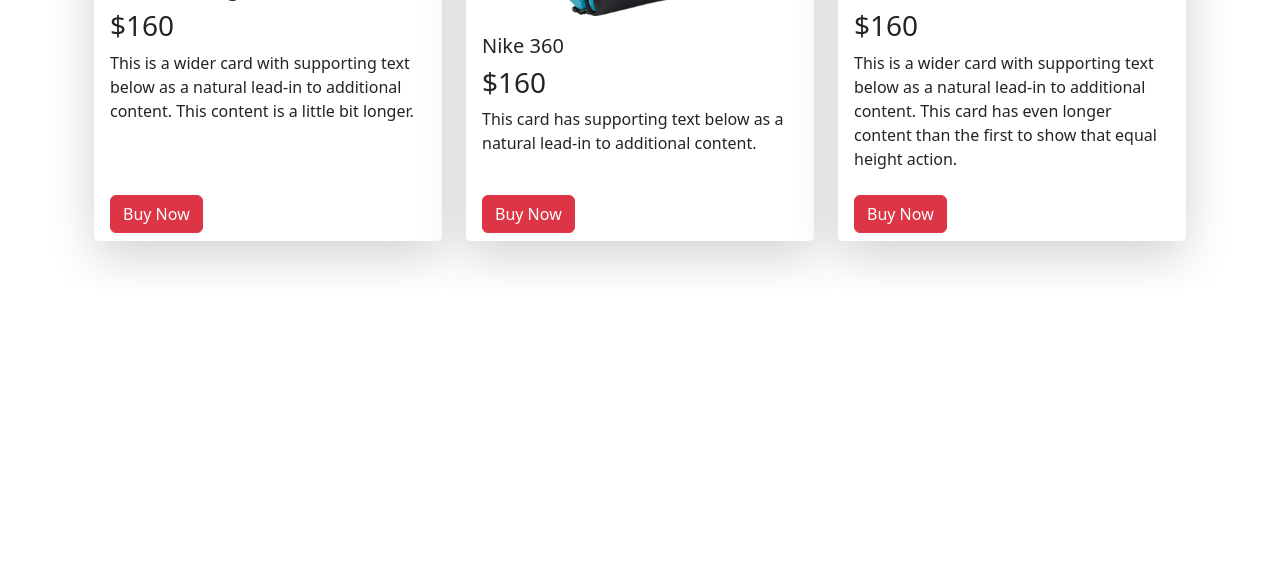
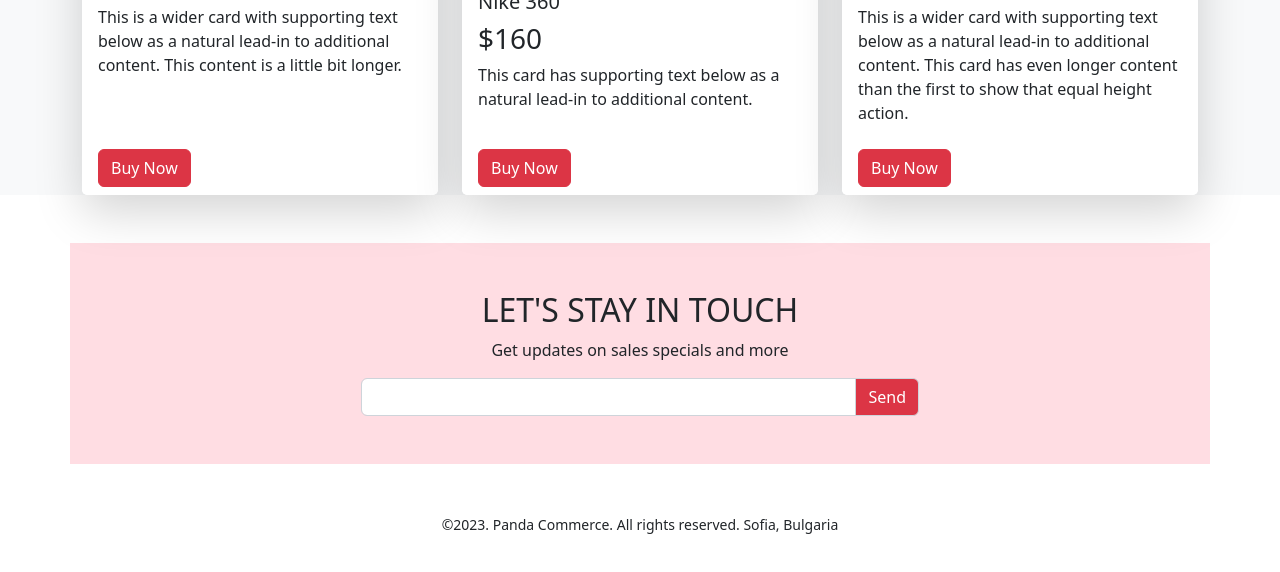
Before and after one commit to anikshajol/panda-commerce-bootstrap, a plain HTML site: page index.html in a window 1280 px wide. Shown: the part 1716-2288 px from the top of the page. Before the commit the page ends 2005 px from the top, so only its background shows below. Drawn offline with nearby package versions, Linux system fonts and the light colour scheme.

Commit message:
footer added

```diff
--- a/index.html
+++ b/index.html
@@ -18,7 +18,7 @@
   <body>
     <header class="container">
       <!-- Nav start -->
-      <nav class="navbar navbar-expand-lg bg-light">
+      <nav class="navbar navbar-expand-lg bg-light fixed-top">
         <div class="container">
           <div class="logo">
             <a class="navbar-brand" href="#"
@@ -43,13 +43,13 @@
                 <a class="nav-link active" aria-current="page" href="#">Home</a>
               </li>
               <li class="nav-item">
-                <a class="nav-link" href="#">Product</a>
+                <a class="nav-link" href="#shoes">Shoes</a>
               </li>
               <li class="nav-item">
-                <a class="nav-link" href="#">About Us</a>
+                <a class="nav-link" href="#backpack">Backpack</a>
               </li>
               <li class="nav-item">
-                <a class="nav-link">Contact Us</a>
+                <a class="nav-link" href="#subscribe">Subscribe</a>
               </li>
             </ul>
           </div>
@@ -156,7 +156,7 @@
     </header>
 
     <!-- Main start -->
-    <main class="container">
+    <main class="container-fluid bg-light">
       <section class="category container">
         <div class="row g-4 g-md-4">
           <!-- watch card -->
@@ -215,7 +215,7 @@
       </section>
       <!-- shoes card section start -->
 
-      <section class="shoes-card my-5 container">
+      <section id="shoes" class="shoes-card my-5 container">
         <h2>Shoes</h2>
         <div
           class="row row-cols-1 row-cols-md-2 row-cols-sm-2 row-cols-lg-3 g-4"
@@ -293,7 +293,7 @@
       <!-- Shoes card section end -->
 
       <!-- Bag card section start -->
-      <section class="bag-card my-5 container">
+      <section id="backpack" class="bag-card my-5 container">
         <h2>Backpack</h2>
         <div
           class="row row-cols-1 row-cols-md-2 row-cols-sm-2 row-cols-lg-3 g-4"
@@ -371,6 +371,36 @@
     </main>
     <!-- main end  -->
 
+    <section
+      id="subscribe"
+      class="container h-100 py-5"
+      style="background-color: rgba(255, 192, 203, 0.546)"
+    >
+      <h2 class="text-center">LET'S STAY IN TOUCH</h2>
+      <p class="text-center">Get updates on sales specials and more</p>
+      <div class="input-group w-50 m-auto">
+        <input
+          type="email"
+          class="form-control"
+          aria-label="Sizing example input"
+          aria-describedby="inputGroup-sizing-lg"
+        /><span
+          class="input-group-text bg-danger text-white"
+          id="inputGroup-sizing-lg"
+          >Send</span
+        >
+      </div>
+    </section>
+
+    <footer class="text-center my-5 my-lg-5 my-md-5">
+      <p>
+        <small
+          >&copy;2023. Panda Commerce. All rights reserved. Sofia,
+          Bulgaria</small
+        >
+      </p>
+    </footer>
+
     <!-- js cdn bootstrap -->
     <script
       src="https://cdn.jsdelivr.net/npm/bootstrap@5.2.0/dist/js/bootstrap.bundle.min.js"
```
